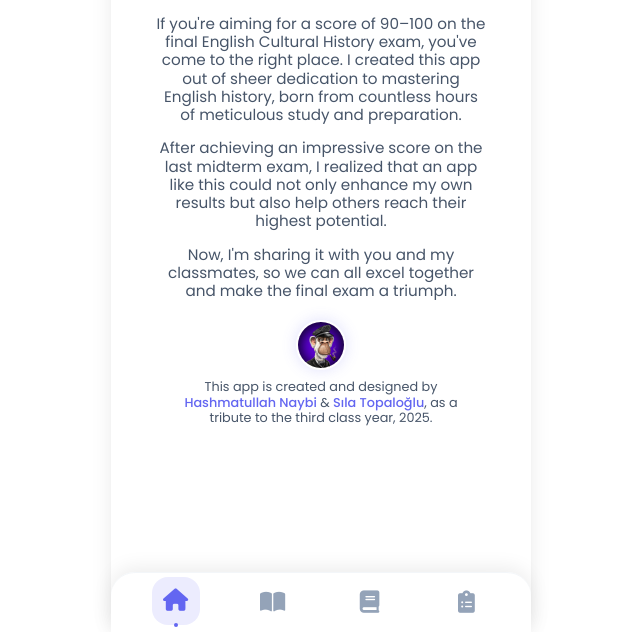
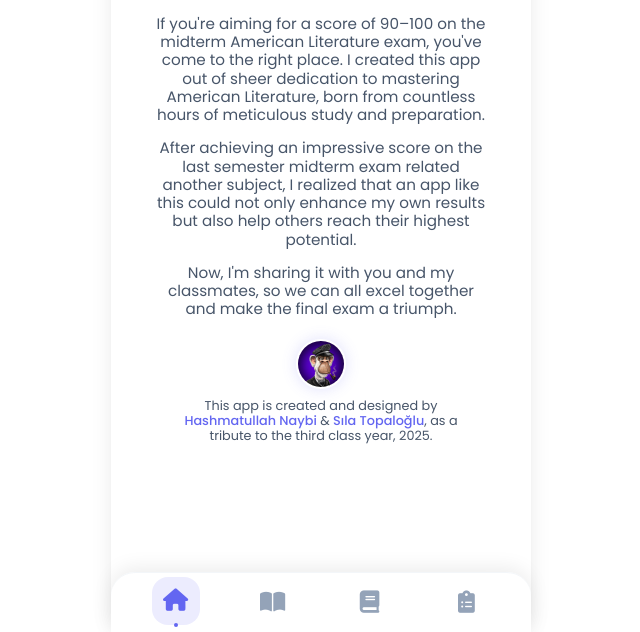
Before and after one commit to datapirate28/americanLiteratureQuizApp, a plain HTML site: page index.html in a window 1280 px wide. Shown: the part 168-800 px from the top of the page, without its empty margins (319-959 px from the left). Drawn offline with Linux system fonts and the light colour scheme.

Commit message:
done with the app

```diff
--- a/index.html
+++ b/index.html
@@ -36,8 +36,8 @@
                 <h1 class="home-title">Welcome Aboard</h1>
                 <div class="home-description">
                     <p>
-                        If you're aiming for a score of 90–100 on the final English Cultural History exam, you've come to the right place. I created this app out of sheer dedication to mastering English history, born from countless hours of meticulous study and preparation.                    <p style="margin-top: 15px;">
-                        After achieving an impressive score on the last midterm exam, I realized that an app like this could not only enhance my own results but also help others reach their highest potential.                    </p>
+                        If you're aiming for a score of 90–100 on the midterm American Literature exam, you've come to the right place. I created this app out of sheer dedication to mastering American Literature, born from countless hours of meticulous study and preparation.                    <p style="margin-top: 15px;">
+                        After achieving an impressive score on the last semester midterm exam related another subject, I realized that an app like this could not only enhance my own results but also help others reach their highest potential.                    </p>
                     <p style="margin-top: 15px;">
                         Now, I'm sharing it with you and my classmates, so we can all excel together and make the final exam a triumph.                    </p>
                 </div>
```
